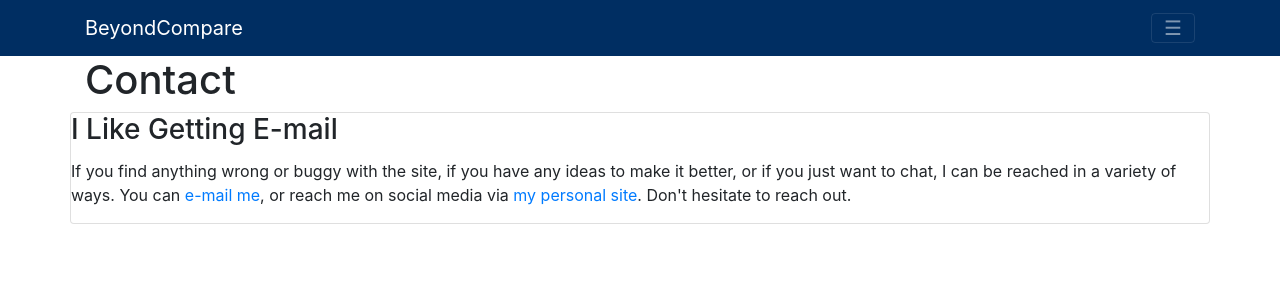
After one commit to EricZaporzan/compare, a Django app: page /contact/ in a window 1280 px wide. The commit adds this page. Shown: the top 300 px of the page. Run offline with Django 3.2, Linux system fonts and the light colour scheme; parts of the project's set-up code (start-up, migrations or seed data) failed here and were passed over; some libraries are stand-ins or nearby versions.

Commit message:
Added a contact page.

```diff
--- a/compare/templates/pages/about.html
+++ b/compare/templates/pages/about.html
@@ -5,7 +5,7 @@
 <h1>About</h1>
 <p>
   BeyondCompare is a platform for creating and voting in competitions, currently under construction.
-  Created by <a href="http://ericzaporzan.com">Eric Zaporzan</a> (<a href="mailto:me@ericzaporzan.com">Contact</a>).
+  Created by <a href="http://ericzaporzan.com">Eric Zaporzan</a> (<a href="{% url 'contact' %}">Contact</a>).
 </p>
 
 <div class="card card-block row">
@@ -13,7 +13,7 @@
   <p>
     This website is still very much under construction. I'm offering no warranties or guarantees about the stability,
     longevity, or quality of the software; it's provided "as-is". Feel free to use the site to your heart's content;
-    If you happen to find any bugs or problems (I'm sure you will), please contact me through the links above.
+    If you happen to find any bugs or problems (I'm sure you will), please <a href="{% url 'contact' %}">contact me</a>.
   </p>
 </div>
 
--- /dev/null
+++ b/compare/templates/pages/contact.html
@@ -0,0 +1,17 @@
+{% extends "base.html" %}
+
+{% block content %}
+
+<h1>Contact</h1>
+
+<div class="card card-block row">
+  <h3 class="card-title">I Like Getting E-mail</h3>
+  <p>
+    If you find anything wrong or buggy with the site, if you have any ideas to make it better, or if
+    you just want to chat, I can be reached in a variety of ways. You can
+    <a href="mailto:me@ericzaporzan.com">e-mail me</a>, or reach me on social media via
+    <a href="http://ericzaporzan.com">my personal site</a>. Don't hesitate to reach out.
+  </p>
+</div>
+
+{% endblock %}
--- a/config/urls.py
+++ b/config/urls.py
@@ -11,6 +11,7 @@ from django.views import defaults as default_views
 urlpatterns = [
     url(r'^$', TemplateView.as_view(template_name='pages/home.html'), name="home"),
     url(r'^about/$', TemplateView.as_view(template_name='pages/about.html'), name="about"),
+    url(r'^contact/$', TemplateView.as_view(template_name='pages/contact.html'), name="contact"),
 
     # Django Admin, use {% url 'admin:index' %}
     url(settings.ADMIN_URL, include(admin.site.urls)),
```
